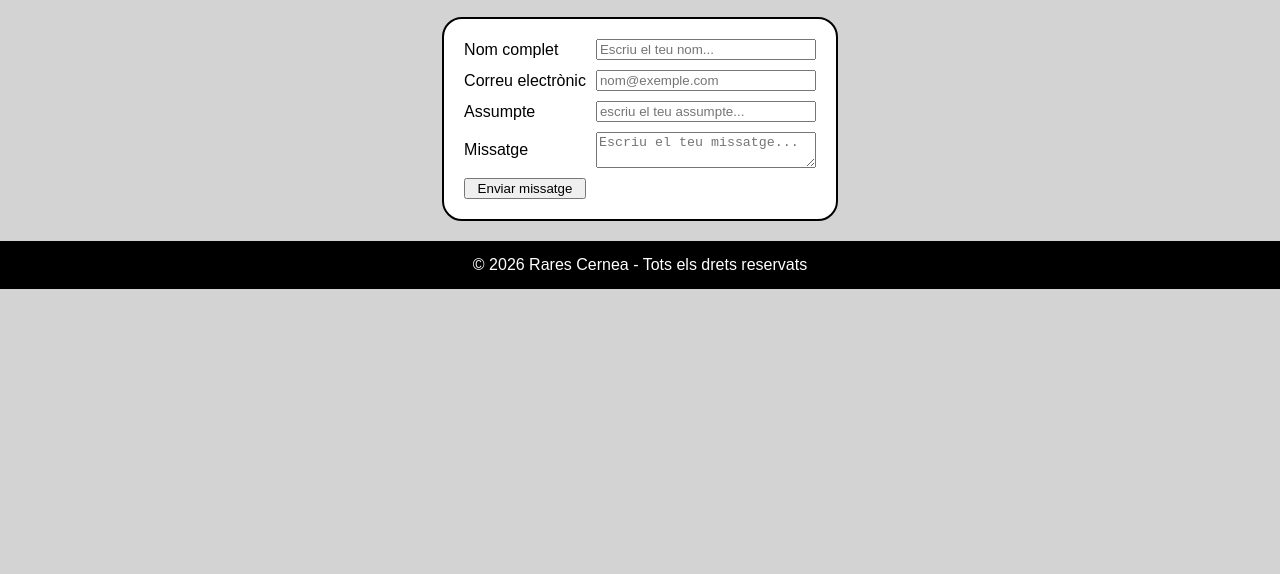
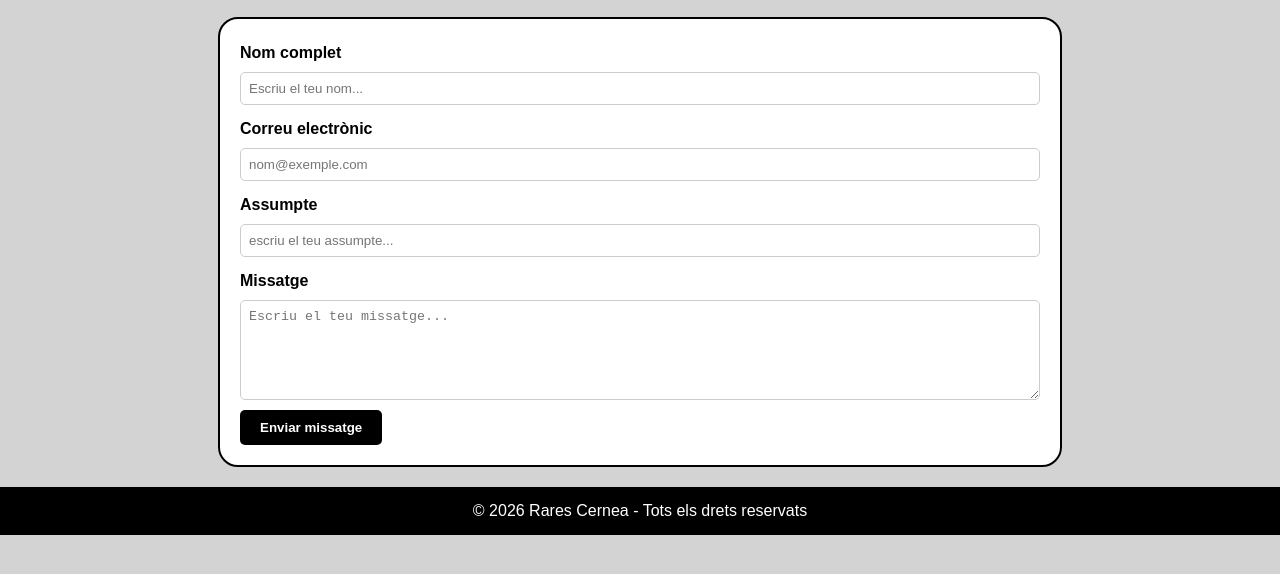
Before and after one commit to rares116/El-meu-portfolio, a plain HTML site: page pages/contacta.html in a window 1280 px wide. Shown: the part 112-686 px from the top of the page. Drawn offline with Linux system fonts and the light colour scheme.

Commit message:
Add files via upload

```diff
--- a/css/style.css
+++ b/css/style.css
@@ -171,16 +171,44 @@ form {
     padding: 20px;
     border-radius: 20px;
 
-
     display: grid;
-    grid-template-columns: max-content 220px;
+    grid-template-columns: 1fr;
     gap: 10px;
     align-items: center;
 
-
-    width: fit-content;
+    width: 800px;
+    max-width: 90%;
     margin: 20px auto;
 }
+
+form label {
+    font-weight: bold;
+    margin-top: 5px;
+}
+
+form input, form textarea {
+    width: 100%;
+    padding: 8px;
+    border: 1px solid #ccc;
+    border-radius: 5px;
+    box-sizing: border-box;
+}
+
+form textarea {
+    height: 100px;
+}
+
+form button, form input[type="submit"] {
+    background-color: black;
+    color: white;
+    padding: 10px 20px;
+    border: none;
+    border-radius: 5px;
+    width: fit-content;
+    font-weight: bold;
+    cursor: pointer;
+}
+
 
 .contacta {
     text-align: center;
--- a/pages/contacta.html
+++ b/pages/contacta.html
@@ -38,7 +38,7 @@
         <label for="missatge">Missatge</label>
         <textarea id="missatge" name="missatge" placeholder="Escriu el teu missatge..."></textarea>
 
-        <button type="submit">Enviar missatge</button>
+        <button type="submit" class="boton">Enviar missatge</button>
     </form>
 
 
```
